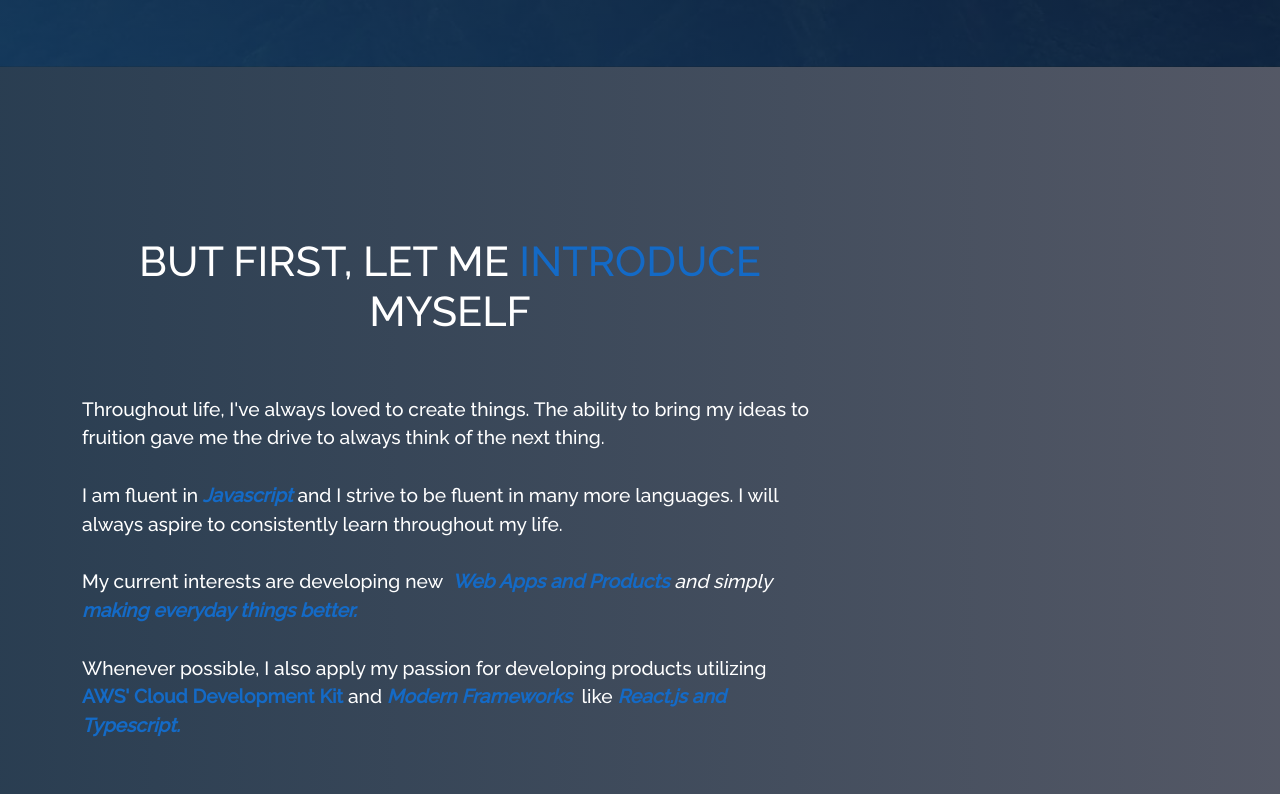
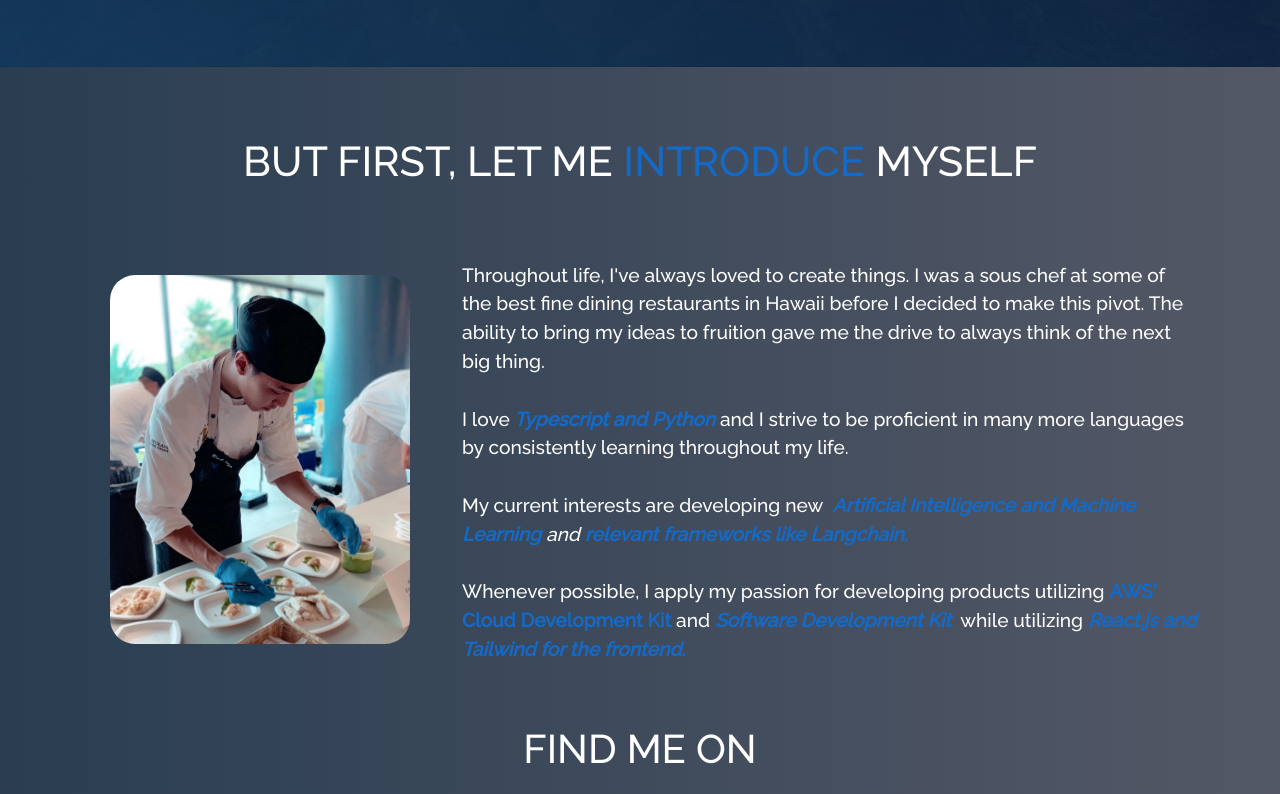
Before and after one commit to binh-ngo/react-portfolio, a React (Create React App) app: page / in a window 1280 px wide. Shown: the part 580-1374 px from the top of the page. Built offline with nearby package versions, Linux system fonts and the light colour scheme.

Commit message:
revised home page with more info

```diff
--- a/src/components/Home/Home.js
+++ b/src/components/Home/Home.js
@@ -31,6 +31,7 @@ function Home() {
 
             <Col md={5} style={{ paddingBottom: 20 }}>
               <img
+                className="profile-image"
                 src={profile}
                 alt="home pic"
                 // className="blob-home"
--- a/src/components/Home/Home2.js
+++ b/src/components/Home/Home2.js
@@ -2,52 +2,52 @@ import React from "react";
 import { Container, Row, Col } from "react-bootstrap";
 import {AiFillGithub} from "react-icons/ai";
 import { FaLinkedinIn } from "react-icons/fa";
-
+import homeImg from "../../assets/home.webp"
 function Home2() {
   return (
     <Container fluid className="home-about-section" id="about">
       <Container>
         <Row>
-          <Col md={8} className="home-about-description">
-            <h1 style={{ fontSize: "2.6em" }}>
+        <h1 className="home-about-title" style={{ fontSize: "2.6em" }}>
               BUT FIRST, LET ME  <span className="blue"> INTRODUCE </span> MYSELF
             </h1>
+        <Col sm={4} className="myAvtar">
+            <img className="home-image" src={homeImg}/>
+          </Col>
+          <Col sm={8} className="home-about-description">
             <p className="home-about-body">
-              Throughout life, I've always loved to create things. The ability to bring my ideas to fruition gave me the drive to always think of the next thing.
+              Throughout life, I've always loved to create things. I was a sous chef at some of the best fine dining restaurants in Hawaii before I decided to make this pivot. The ability to bring my ideas to fruition gave me the drive to always think of the next big thing.
               <br />
-              <br />I am fluent in
+              <br />I love
               <i>
-                <b className="blue"> Javascript </b>
+                <b className="blue"> Typescript and Python </b>
               </i>
-              and I strive to be fluent in many more languages. I will always aspire to consistently learn throughout my life.
+              and I strive to be proficient in many more languages by consistently learning throughout my life.
               <br />
               <br />
               My current interests are developing new &nbsp;
               <i>
-                <b className="blue">Web Apps and Products </b> and
-                simply{" "}
+                <b className="blue">Artificial Intelligence and Machine Learning </b> and
+                {" "}
                 <b className="blue">
-                making everyday things better.
+                relevant frameworks like Langchain.
                 </b>
               </i>
               <br />
               <br />
-              Whenever possible, I also apply my passion for developing products
+              Whenever possible, I apply my passion for developing products
               utilizing <b className="blue">AWS' Cloud Development Kit</b> and
               <i>
                 <b className="blue">
                   {" "}
-                  Modern Frameworks
+                  Software Development Kit
                 </b>
               </i>
-              &nbsp; like
+              &nbsp; while utilizing
               <i>
-                <b className="blue"> React.js and Typescript.</b>
+                <b className="blue"> React.js and Tailwind for the frontend.</b>
               </i>
             </p>
-          </Col>
-          <Col md={4} className="myAvtar">
-
           </Col>
         </Row>
         <Row>
--- a/src/style.css
+++ b/src/style.css
@@ -143,6 +143,12 @@ button:focus {
 .navbar-brand {
   color: rgb(250, 250, 250) !important;
   margin-left: -1rem;
+}
+
+@media (min-width: 1000px) {
+  .home-image {
+    margin-top: -4rem;
+  }
 }
 
 .logo {
@@ -311,11 +317,27 @@ button:focus {
   position: relative;
   padding-bottom: 70px !important;
   padding-top: 70px !important;
+
+}
+
+.home-image {
+  height: auto;
+  width: 300px;
+  border-radius: 25px;
+}
+
+.profile-image {
+  border-radius: 25px;
+}
+
+.home-about-title {
+  color: white !important;
+
 }
 
 .home-about-description {
   color: white !important;
-  padding-top: 100px !important;
+  padding-top: 1rem !important;
   padding-bottom: 20px !important;
   text-align: center;
 }
```
Also changed, not shown: src/assets/home.webp (added).
